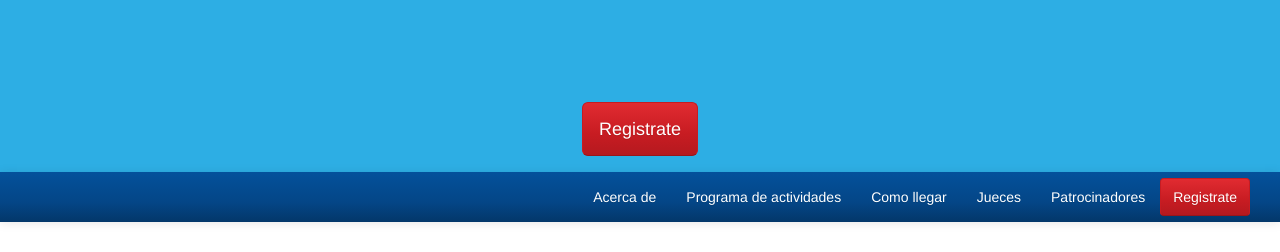
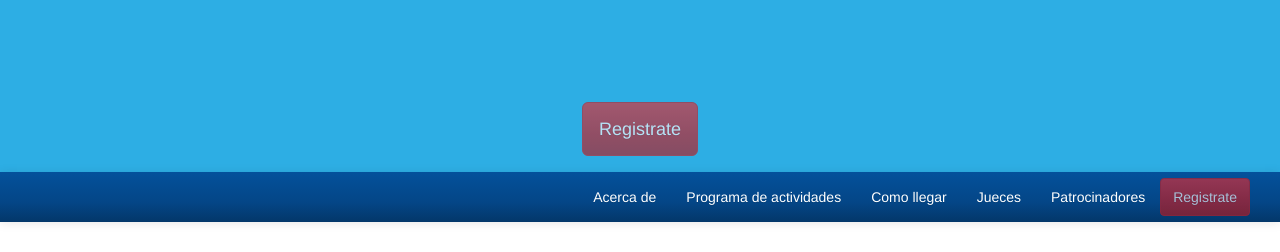
Before and after one commit to eatskolnikov/jams, a plain HTML site: page hubgamejam/index.html in a window 1280 px wide. Shown: the part 700-952 px from the top of the page. Drawn offline with nearby package versions, Linux system fonts and the light colour scheme.

Commit message:
Removed registration form

```diff
--- a/hubgamejam/index.html
+++ b/hubgamejam/index.html
@@ -42,7 +42,7 @@
 			</div>
 			<div class="row" style="margin-top:30px; height:70px" id="blue-section-bottom">
 				<div class="col-sm-12 text-center">
-					<a href="http://goo.gl/forms/b9mOUWchCp" class="btn btn-lg btn-danger">Registrate</a>
+					<a href="#" class="btn btn-lg btn-danger disabled" disabled="disabled">Registrate</a>
 				</div>
 			</div>
 		</div>
@@ -57,7 +57,7 @@
 					</button>
 				</div>
 				<div class="collapse navbar-collapse" id="navbar-content">
-					<a href="http://goo.gl/forms/b9mOUWchCp" class="pull-right btn btn-danger navbar-btn">Registrate</a>
+					<a href="#" class="pull-right btn btn-danger navbar-btn disabled" disabled="disabled">Registrate</a>
 					<ul class="nav navbar-nav pull-right">
 						<li><a href="#about">Acerca de</a></li>
 						<li><a href="#program">Programa de actividades</a></li>
```
